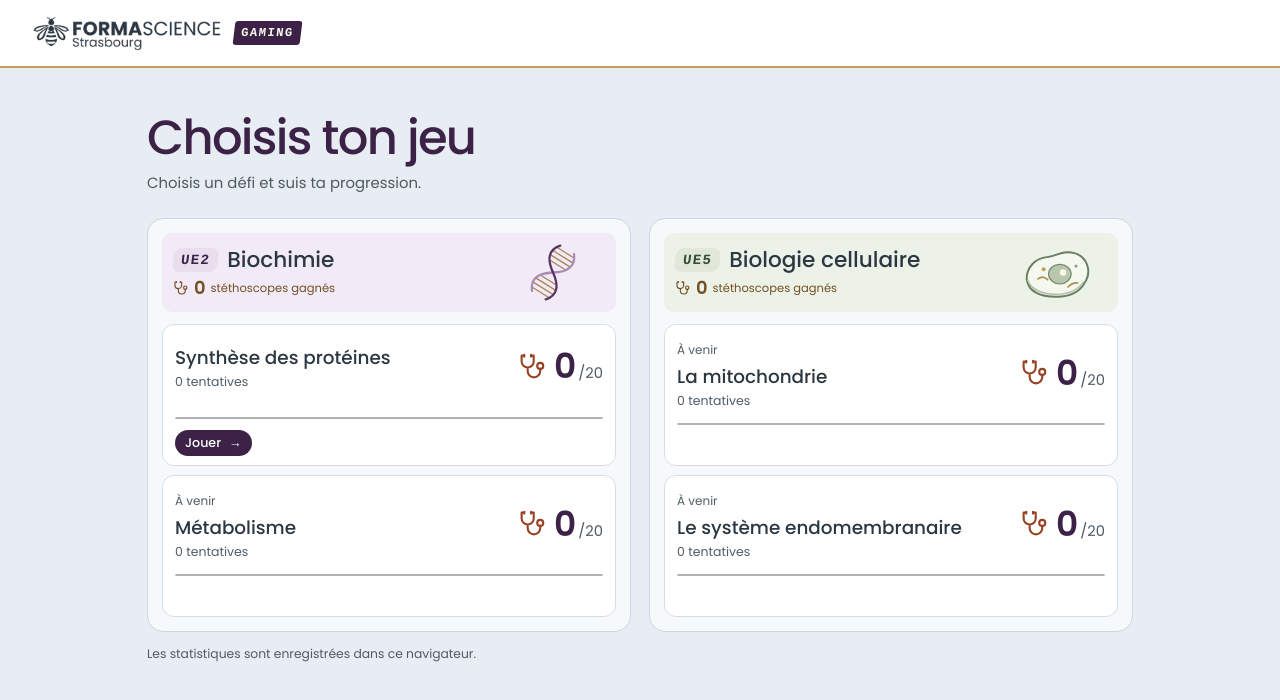
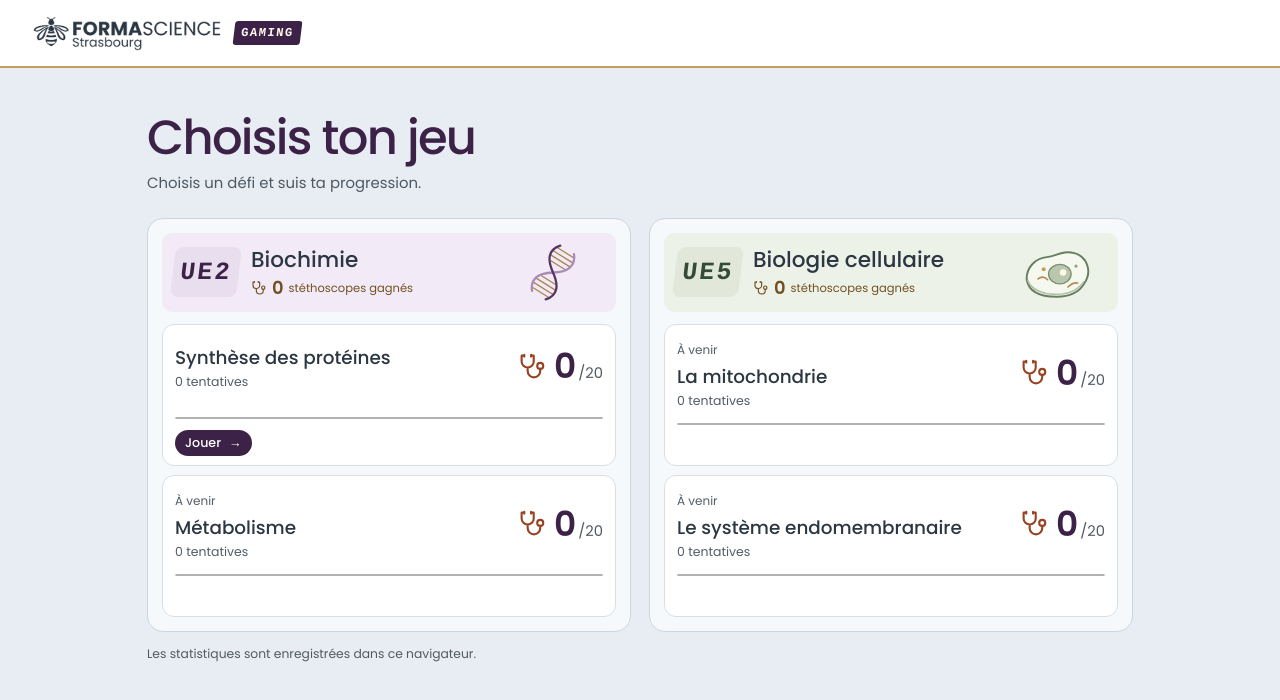
Before and after one commit to formascience-code/gaming, a Next.js app: page / in a window 1280 px wide. Shown: the top 700 px of the page. Built offline with nearby package versions, Linux system fonts and the light colour scheme.

Commit message:
Agrandir les repères UE et aligner les scores

```diff
--- a/app/games.module.css
+++ b/app/games.module.css
@@ -6,7 +6,7 @@
 .unitBox { display:flex; flex-direction:column; min-width:0; padding:14px; border:1px solid #cbd6de; background:#f6f9fb; border-radius:16px; }
 .unitHeader { display:flex; align-items:center; justify-content:space-between; gap:8px 12px; min-height:52px; margin:0 0 12px; }
 .unitHeader h3 { display:flex; align-items:center; gap:9px; margin:0; font-size:clamp(1.05rem,2vw,1.35rem); line-height:1.2; font-weight:500; }
-.unit { display:inline-grid; place-items:center; flex:none; padding:5px 8px; border-radius:8px; background:#e8deee; color:var(--plum); font:700 .88rem/1 ui-monospace,monospace; letter-spacing:.09em; transform:skewX(-7deg); }
+.unit { position:absolute; inset:0 auto 0 0; display:grid; place-items:center; width:var(--unit-badge-width); border-radius:8px; background:#e8deee; color:var(--plum); font:700 clamp(1.12rem,2.4vw,1.55rem)/1 ui-monospace,monospace; letter-spacing:.09em; transform:skewX(-7deg); }
 .unitBox:nth-child(2) .unit { background:#e1e8da; color:#344b38; }
 .unitTotal { display:grid; grid-template-columns:auto auto; column-gap:5px; align-items:center; min-width:78px; flex:none; color:#715022; }
 .unitTotal svg { width:20px; height:20px; }
@@ -34,12 +34,17 @@
 
 .unitHeader { min-height:76px; padding:8px 11px; border-radius:10px; background:#f2eaf6; }
 .unitBox:nth-child(2) .unitHeader { background:#edf2e8; }
-.unitHeading { min-width:0; }
+.unitHeading {
+  --unit-badge-width: clamp(48px,7vw,66px);
+  position:relative;
+  min-width:0;
+  padding-left:calc(var(--unit-badge-width) + 12px);
+}
 .unitHeader h3 { flex-wrap:wrap; row-gap:3px; }
 .unitTotal { display:flex; min-width:0; margin-top:6px; }
 .unitTotal span { margin:0; font-size:.72rem; }
 .unitTotal strong { font-size:1.12rem; }
-.unitTotal svg { width:16px; height:16px; }
+.unitTotal svg { flex:none; width:16px; height:16px; }
 .emblem { width:clamp(65px,10vw,104px); height:63px; flex:none; }
 .progress { grid-column:1/-1; width:100%; height:4px; accent-color:#a77733; }
 
```
